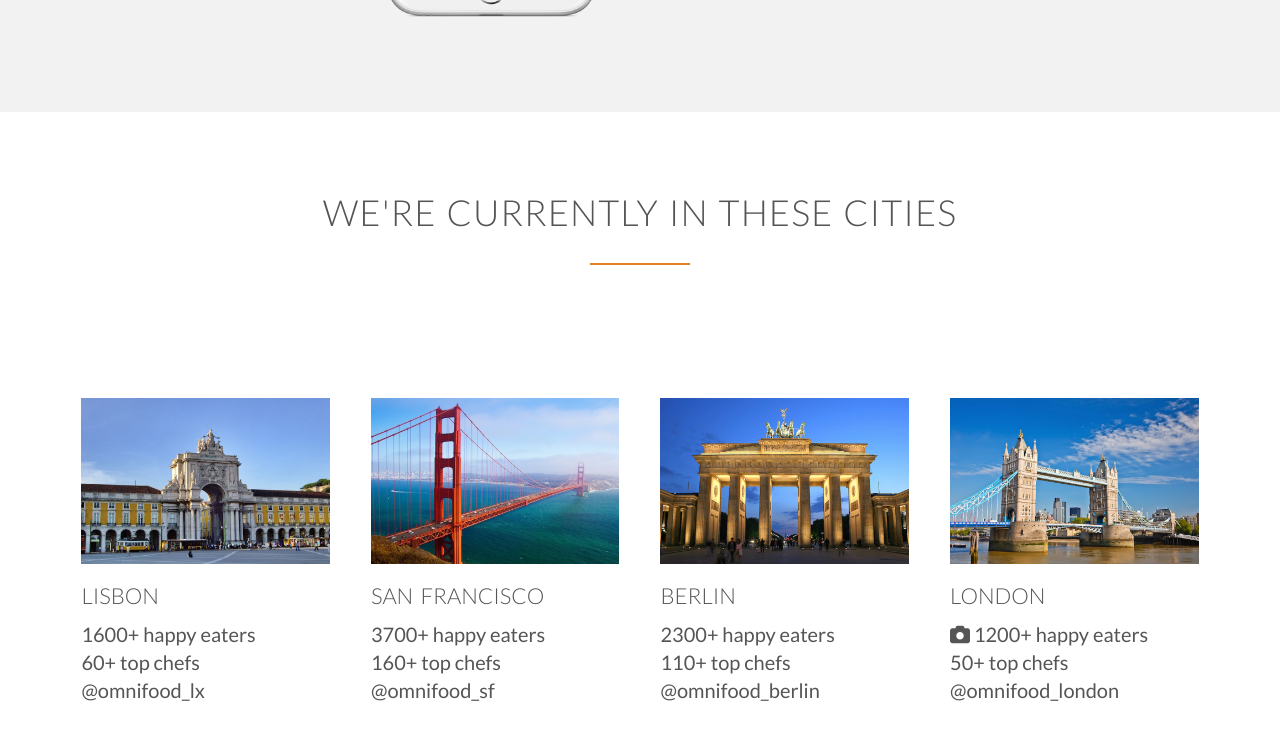
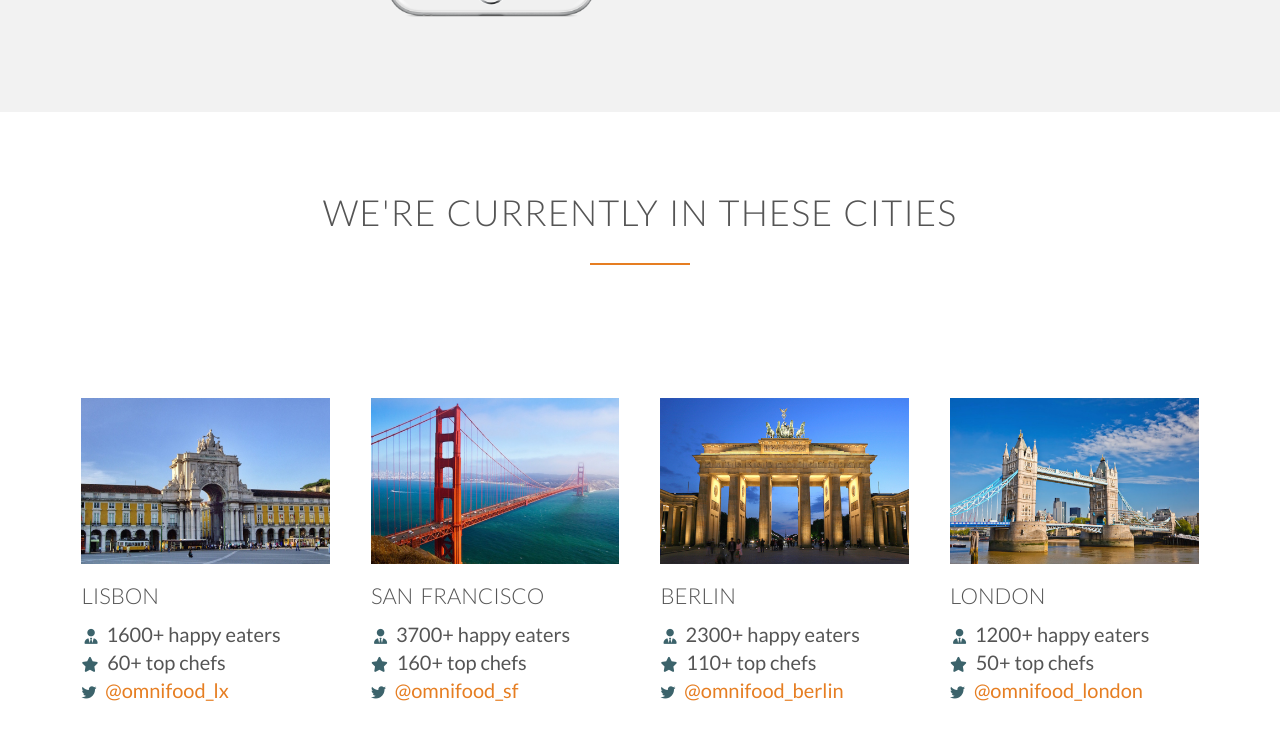
Before and after one commit to fatemeh-lohrasbi/Omnifood-, a plain HTML site: page index.html in a window 1280 px wide. Shown: the part 2627-3357 px from the top of the page. Drawn offline with nearby package versions, Linux system fonts and the light colour scheme.

Commit message:
city section part2

```diff
--- a/index.html
+++ b/index.html
@@ -154,83 +154,67 @@
       <img src="resource\img\lisbon-3.jpg" alt="lisbon">
       <h3>lisbon</h3>
       <div class="city-feature">
-        <i></i>
+        <i class="fas fa-user-tie user-icon city-icon"></i>
         1600+ happy eaters
       </div>
       <div class="city-feature">
-        <i></i>
+        <i class="fas fa-star city-icon"></i>
         60+ top chefs
       </div>
       <div class="city-feature">
-        <i></i>
-        @omnifood_lx
+        <i class="fab fa-twitter city-icon"></i>
+        <a href="#">@omnifood_lx</a>
       </div>
     </div>
     <!--img2-->
-
-
-
-
     <div class="col span-1-of-4 box">
       <img src="resource\img\san-francisco.jpg" alt="lisbon">
       <h3>San Francisco</h3>
       <div class="city-feature">
-        <i></i>
+        <i class="fas fa-user-tie user-icon city-icon"></i>
         3700+ happy eaters
       </div>
       <div class="city-feature">
-        <i></i>
+        <i class="fas fa-star city-icon"></i>
           160+ top chefs
       </div>
       <div class="city-feature">
-        <i></i>
-      @omnifood_sf
+        <i class="fab fa-twitter city-icon"></i>
+      <a href="#">@omnifood_sf</a>
       </div>
     </div>
     <!--img3-->
-
-
-
-
-
-
     <div class="col span-1-of-4 box">
       <img src="resource\img\berlin.jpg" alt="lisbon">
       <h3>Berlin</h3>
       <div class="city-feature">
-        <i></i>
+        <i class="fas fa-user-tie user-icon city-icon"></i>
       2300+ happy eaters
       </div>
       <div class="city-feature">
-        <i></i>
+        <i class="fas fa-star city-icon"></i>
           110+ top chefs
       </div>
       <div class="city-feature">
-        <i></i>
-      @omnifood_berlin
+        <i class="fab fa-twitter city-icon"></i>
+      <a href="#">@omnifood_berlin</a>
       </div>
     </div>
     <!--img4-->
-
-
-
-
-
     <div class="col span-1-of-4 box">
       <img src="resource\img\london.jpg" alt="lisbon">
       <h3>London</h3>
       <div class="city-feature">
-        <i class="fas fa-camera"></i>
-
+        <i class="fas fa-user-tie user-icon city-icon"></i>
         1200+ happy eaters
       </div>
       <div class="city-feature">
-        <i></i>
+        <i class="fas fa-star city-icon"></i>
         50+ top chefs
       </div>
       <div class="city-feature">
-        <i></i>
-        @omnifood_london
+        <i class="fab fa-twitter city-icon"></i>
+        <a href="#">@omnifood_london</a>
       </div>
     </div>
 
--- a/resource/css/style.css
+++ b/resource/css/style.css
@@ -94,6 +94,13 @@ h2:after {
     display: block;
     color: #e67e22;
     margin-bottom: 10px;
+}
+/*----LINKS----*/
+a:link,
+a:active{
+  text-decoration: none;
+  color: #e67e22;
+
 }
 
 
@@ -273,3 +280,11 @@ opacity: 0.7;
 .city-feature{
   margin-bottom:5px;
 }
+.user-icon{
+  margin-left: 3px;
+}
+.city-icon{
+margin-right: 5px;
+font-size: 15px;
+  color: #3C636B;
+}
```
